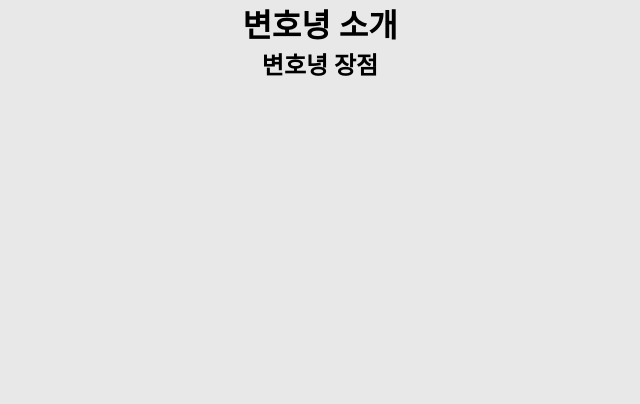
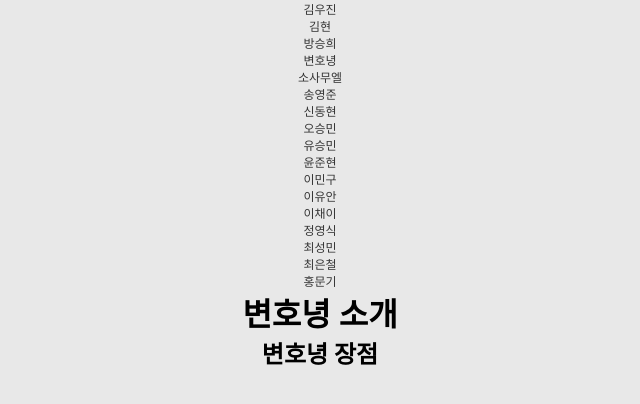
Before and after one commit to dev-honing/Subject-7, a React (Create React App) app in the folder v2.0/: page / in a window 1280 px wide. Shown: the top 404 px of the page, without its empty margins (320-960 px from the left). Built offline with nearby package versions, Linux system fonts and the light colour scheme.

Commit message:
Index 컴포넌트의 내용을 하드코딩

```diff
--- a/v2.0/src/Component/Container/Index/Index.tsx
+++ b/v2.0/src/Component/Container/Index/Index.tsx
@@ -5,6 +5,25 @@ import './Index.css'
 const Index = () => {
   return (
     <div id="index">
+      <ul>
+        <li>김우진</li>
+        <li>김현</li>
+        <li>방승희</li>
+        <li>변호녕</li>
+        <li>소사무엘</li>
+        <li>송영준</li>
+        <li>신동현</li>
+        <li>오승민</li>
+        <li>유승민</li>
+        <li>윤준현</li>
+        <li>이민구</li>
+        <li>이유안</li>
+        <li>이채이</li>
+        <li>정영식</li>
+        <li>최성민</li>
+        <li>최은철</li>
+        <li>홍문기</li>
+      </ul>
     </div>
   );
 };
```
